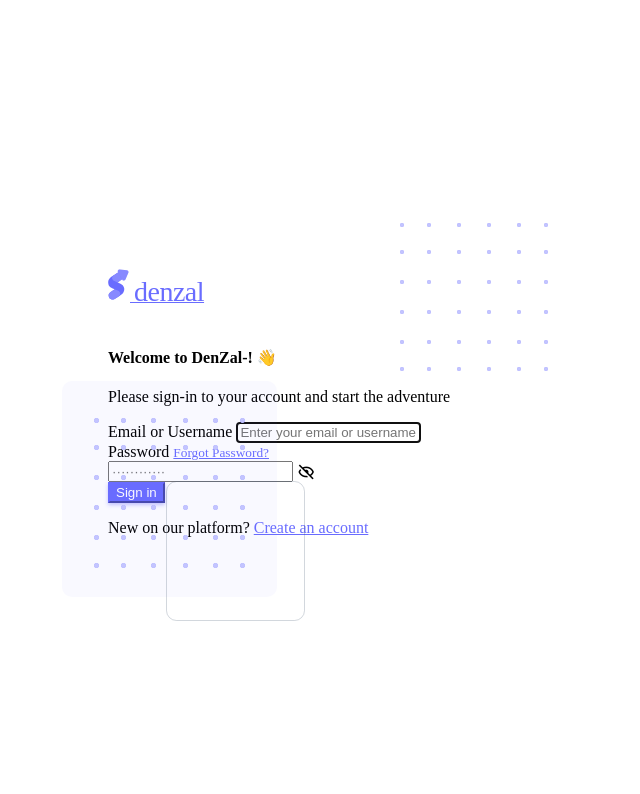
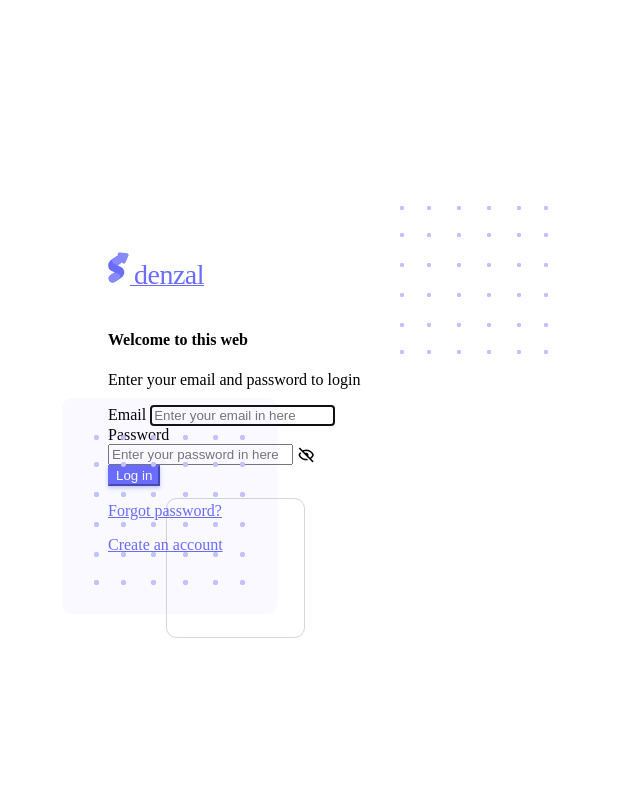
Before and after one commit to MochammadDennyYulianto/Tugas-PKL-Akhir, a CodeIgniter app: page /Tugas-PKL-Akhir/ in a window 1280 px wide. Shown: the top 794 px of the page, without its empty margins (332-972 px from the left). Run offline with CodeIgniter, Linux system fonts and the light colour scheme.

Commit message:
Merubah letak forgot password, merubah placeholder dan membuat method forgot password

```diff
--- a/application/controllers/Auth.php
+++ b/application/controllers/Auth.php
@@ -6,6 +6,9 @@
 	public function index()
 	{
 		$this->load->view('auth/auth-login');
+
+        // $this->form_validation->set_rules('email', 'Email', 'trim|required|valid_email');
+        // $this->form_validation->set_rules('password', 'Password', 'required');
 	}
 
     public function registration()
--- a/application/views/auth/auth-login.php
+++ b/application/views/auth/auth-login.php
@@ -122,27 +122,27 @@
                 </a>
               </div>
               <!-- /Logo -->
-              <h4 class="mb-2">Welcome to DenZal-! 👋</h4>
-              <p class="mb-4">Please sign-in to your account and start the adventure</p>
+              <h4 class="mb-5 text-center" >Welcome to this web</h4>
+              <p class="mb-3">Enter your email and password to login</p>
 
               <form id="formAuthentication" class="mb-3" action="index.html" method="POST">
-                <div class="mb-3">
-                  <label for="email" class="form-label">Email or Username</label>
+                <div class="mb-4  ">
+                  <label for="email" class="form-label">Email</label>
                   <input
                     type="text"
                     class="form-control"
                     id="email"
-                    name="email-username"
-                    placeholder="Enter your email or username"
+                    name="email"
+                    placeholder="Enter your email in here"
                     autofocus
                   />
                 </div>
-                <div class="mb-3 form-password-toggle">
+                <div class="mb-4 form-password-toggle">
                   <div class="d-flex justify-content-between">
                     <label class="form-label" for="password">Password</label>
-                    <a href="auth-forgot-password-basic.html">
+                    <!-- <a href="auth-forgot-password-basic.html">
                       <small>Forgot Password?</small>
-                    </a>
+                    </a> -->
                   </div>
                   <div class="input-group input-group-merge">
                     <input
@@ -150,23 +150,28 @@
                       id="password"
                       class="form-control"
                       name="password"
-                      placeholder="&#xb7;&#xb7;&#xb7;&#xb7;&#xb7;&#xb7;&#xb7;&#xb7;&#xb7;&#xb7;&#xb7;&#xb7;"
+                      placeholder="Enter your password in here"
                       aria-describedby="password"
                     />
                     <span class="input-group-text cursor-pointer"><i class="bx bx-hide"></i></span>
                   </div>
                 </div>
                 <div class="mb-3">
-                  <button class="btn btn-primary d-grid w-100" type="submit">Sign in</button>
+                  <button class="btn btn-primary d-grid w-100" type="submit">Log in</button>
                 </div>
               </form>
 
-              <p class="text-center">
-                <span>New on our platform?</span>
-                <a href="<?= base_url('auth/registration'); ?>">
-                  <span>Create an account</span>
-                </a>
-              </p>
+              <div class="d-flex justify-content-between">
+                  <p class="text-center">
+                    <a href="<?= base_url('auth/forgotpassword'); ?>">
+                      <span>Forgot password?</span>
+                    </a>
+                  </p>
+                  <p class="text-center">
+                    <a href="<?= base_url('auth/registration'); ?>">
+                      <span>Create an account</span>
+                    </a>
+                  </p>
             </div>
           </div>
           <!-- /Register -->
```
